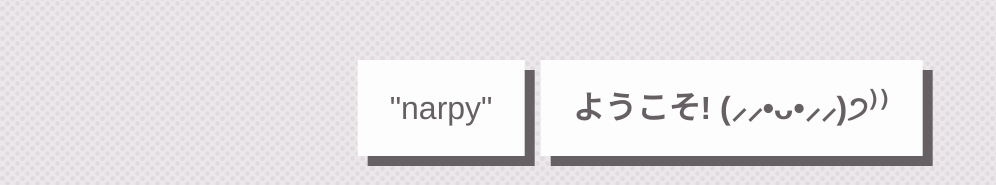
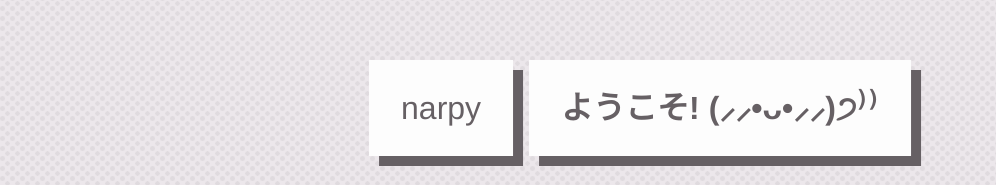
Before and after one commit to narpy/narpy.dog, a plain HTML site: page index.html in a window 1280 px wide. Shown: the part 164-349 px from the top of the page, without its empty margins (0-996 px from the left). Drawn offline with nearby package versions, Linux system fonts and the light colour scheme.

Commit message:
Update index.html

```diff
--- a/index.html
+++ b/index.html
@@ -13,7 +13,7 @@
 <body>
 	<div id="container">
 		<div class="row">
-			<span class="card">"narpy"</span>
+			<span class="card">narpy</span>
 			<span class="card" style="animation-delay: .1s"><b>ようこそ! (⸝⸝•ᴗ•⸝⸝)੭⁾⁾</b></span>
 		</div>
 		<div class="row">
```
